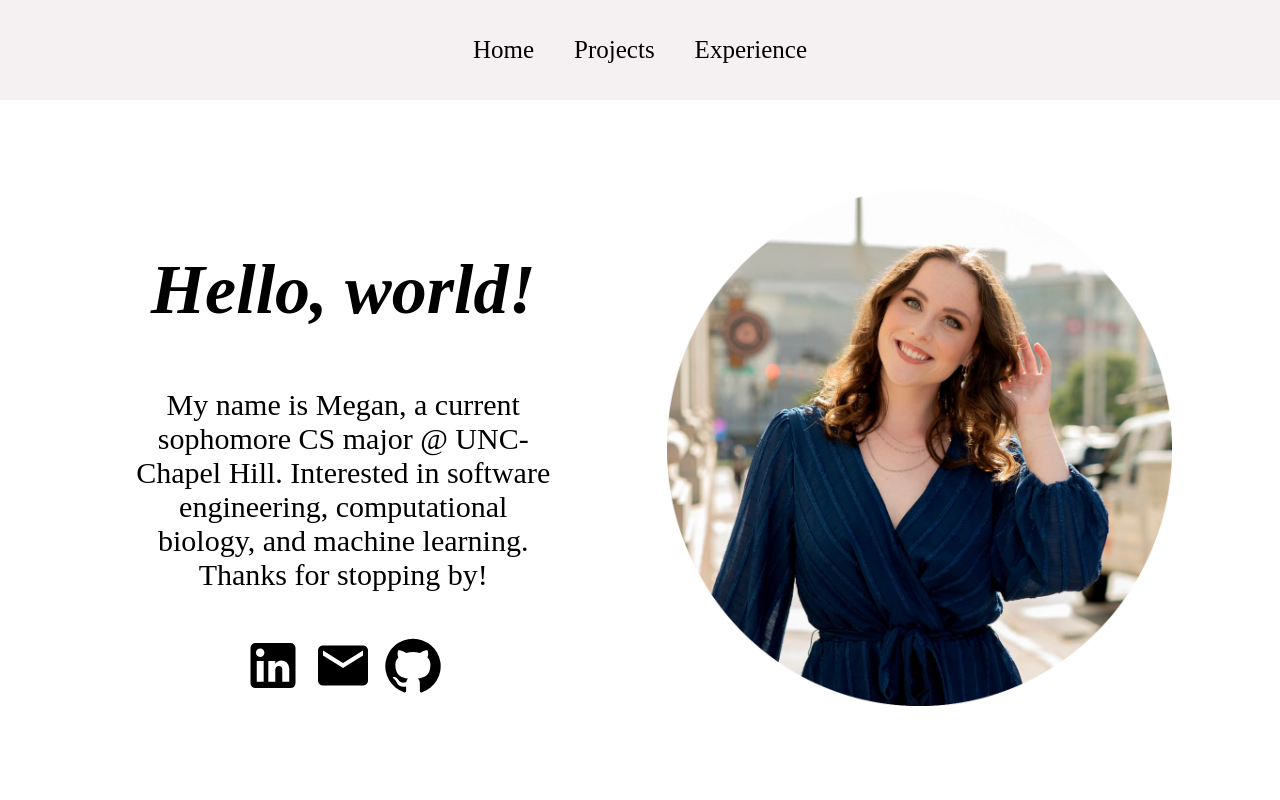
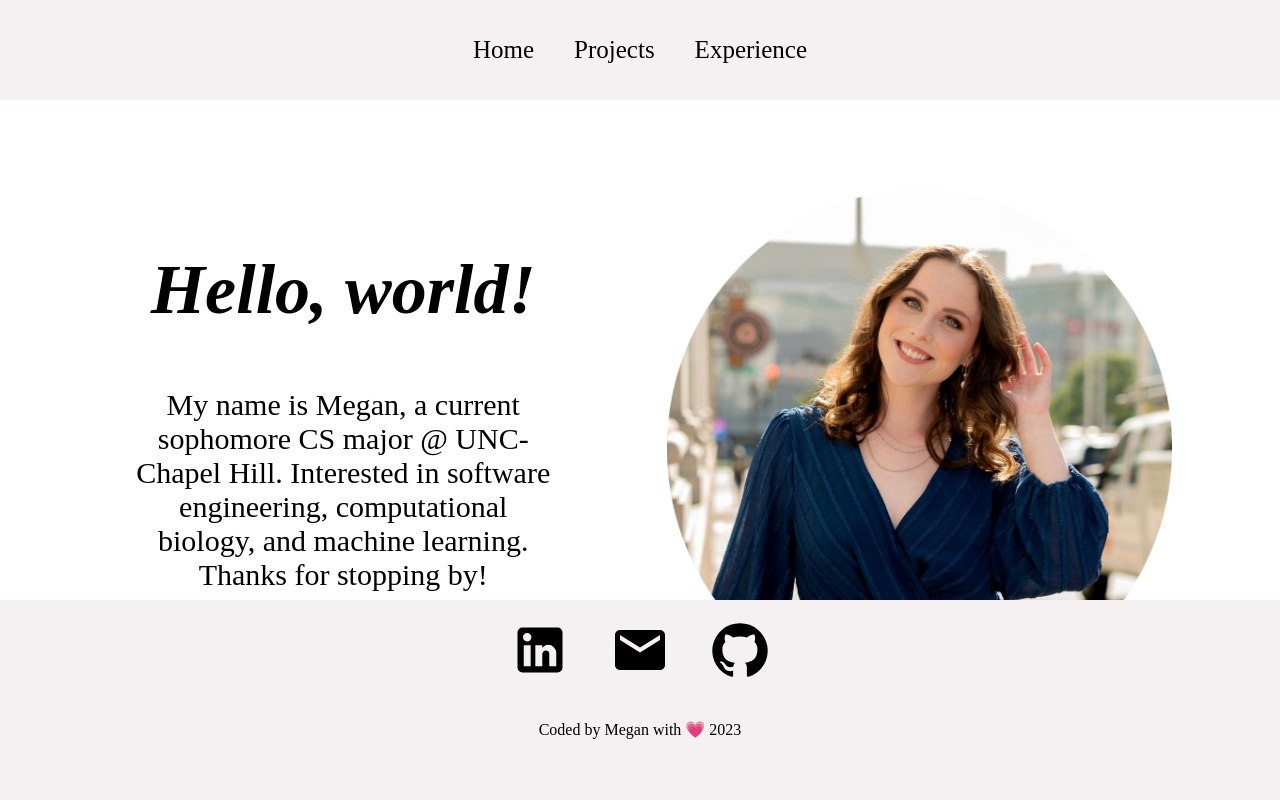
Before and after one commit to adamdmeg/megan-adams, a React (Create React App) app: page / in a window 1280 px wide. Shown: the top 800 px of the page. Built offline with nearby package versions, Linux system fonts and the light colour scheme; a web font is replaced by a local one.

Commit message:
Update Footer.css

```diff
--- a/src/styles/Footer.css
+++ b/src/styles/Footer.css
@@ -1,12 +1,12 @@
 .footer {
     width: 100%;
+    position: fixed;
+    left: 0;
+    bottom: 0;
     min-height: 200px;
     background: #F5F1F3;
-    display: flex;
     justify-content: center;
     align-items: center;
-    flex-direction: column;
-    margin-top: auto;
   }
 
   .socialMedia svg {
```
